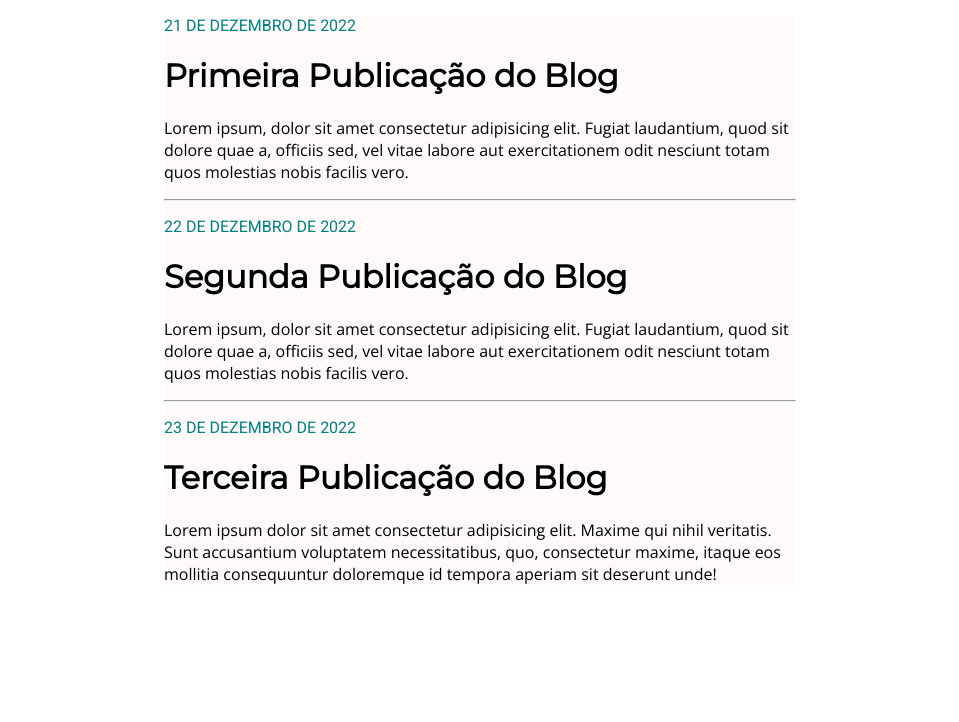
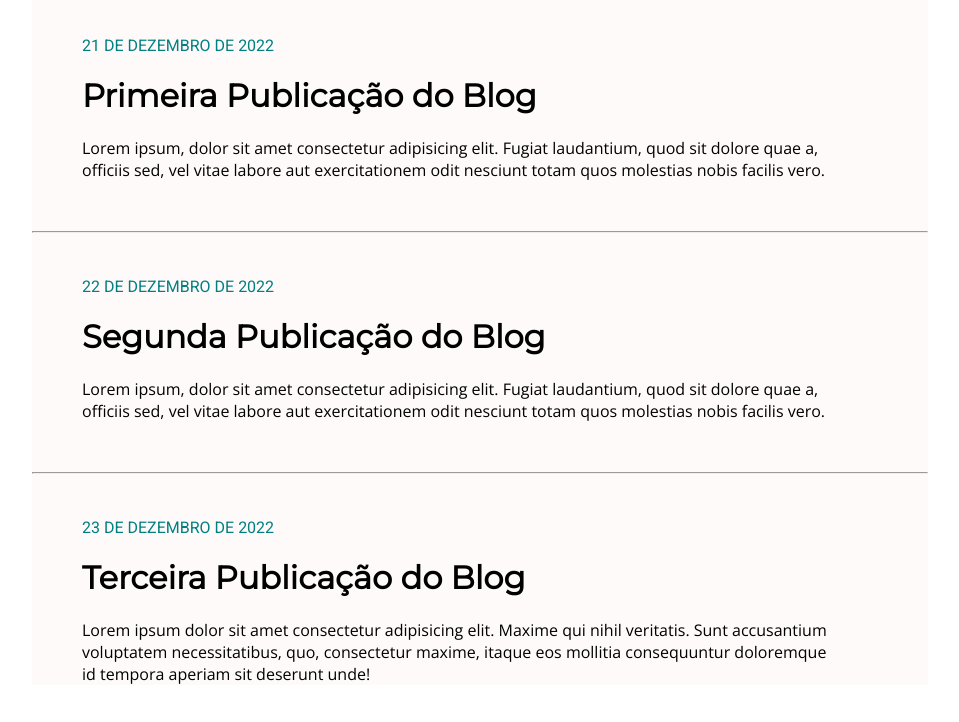
Before and after one commit to Jackmena/Criando-Site-CSS2, a plain HTML site: page index.html in a window 1280 px wide. Shown: the whole page, without its empty margins (160-1119 px from the left). Drawn offline with nearby package versions, Linux system fonts and the light colour scheme.

Commit message:
change CSS

```diff
--- a/index.html
+++ b/index.html
@@ -9,7 +9,7 @@
    <body>
       <div class="box">
 
-         <div>
+         <div class="publication">
             <p class="date">21 DE DEZEMBRO DE 2022</p>
 
             <h1>Primeira Publicação do Blog</h1>
@@ -17,7 +17,7 @@
             <p class="post-content">Lorem ipsum, dolor sit amet consectetur adipisicing elit. Fugiat laudantium, quod sit dolore quae a, officiis sed, vel vitae labore aut exercitationem odit nesciunt totam quos molestias nobis facilis vero.</p>
          </div>
          <hr>
-         <div>
+         <div class="publication">
             <p class="date">22 DE DEZEMBRO DE 2022</p>
 
             <h1>Segunda Publicação do Blog</h1>
@@ -25,7 +25,7 @@
             <p class="post-content">Lorem ipsum, dolor sit amet consectetur adipisicing elit. Fugiat laudantium, quod sit dolore quae a, officiis sed, vel vitae labore aut exercitationem odit nesciunt totam quos molestias nobis facilis vero.</p>
          </div>
          <hr>
-         <div>
+         <div class="publication">
             <p class="date">23 DE DEZEMBRO DE 2022</p>
 
             <h1>Terceira Publicação do Blog</h1>
--- a/style.css
+++ b/style.css
@@ -1,3 +1,7 @@
+body{
+   margin: 0px;
+}
+
 h1{
    font-family: montserrat;
 }
@@ -9,10 +13,17 @@ h1{
 
 .post-content{
    font-family: Open Sans;
+   width: 90%;
 }
 
 .box{
    background-color: #fffafa;
-   width: 50%;
-   margin: 0px auto 50px auto;
+   width: 70%;
+   height: 100%;
+   margin: 0px auto 0px auto;
 }
+
+.publication{
+   padding: 20px 0px 0px 50px;
+   margin-bottom: 50px;
+}
```
